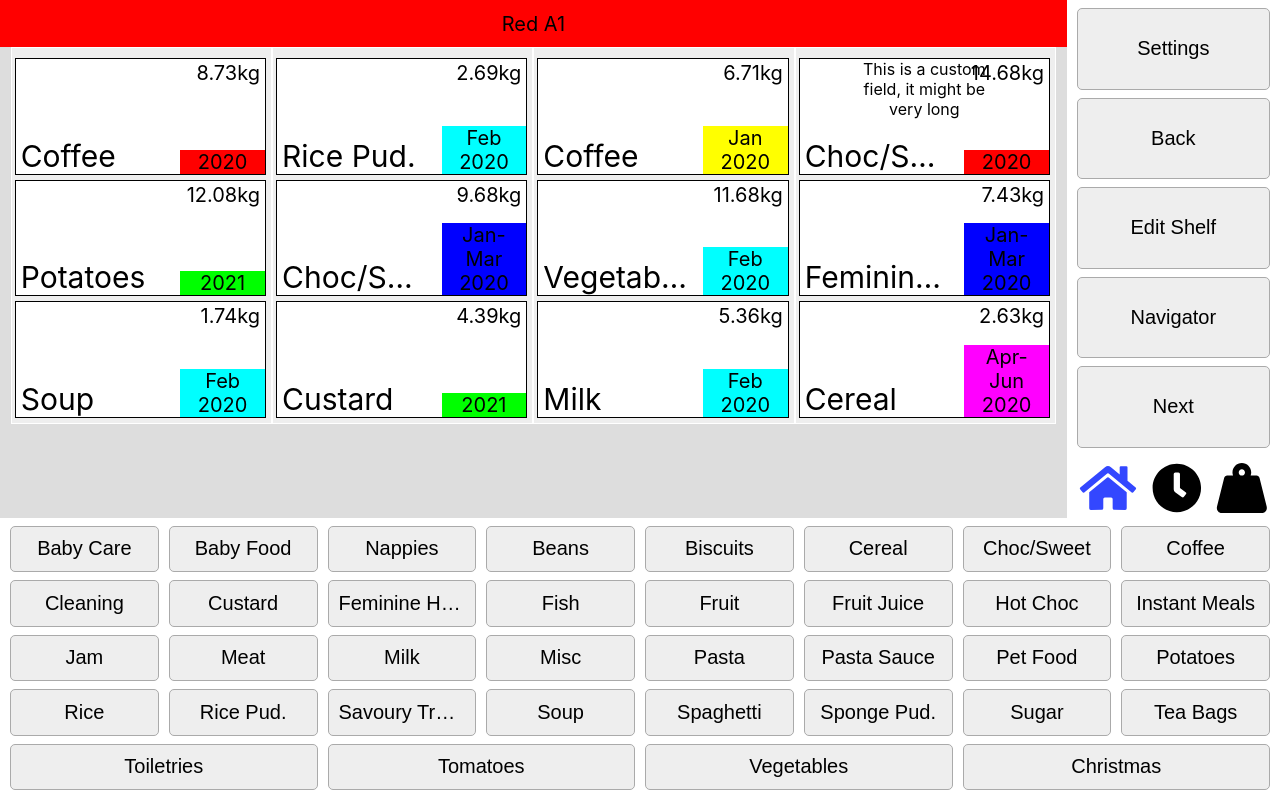
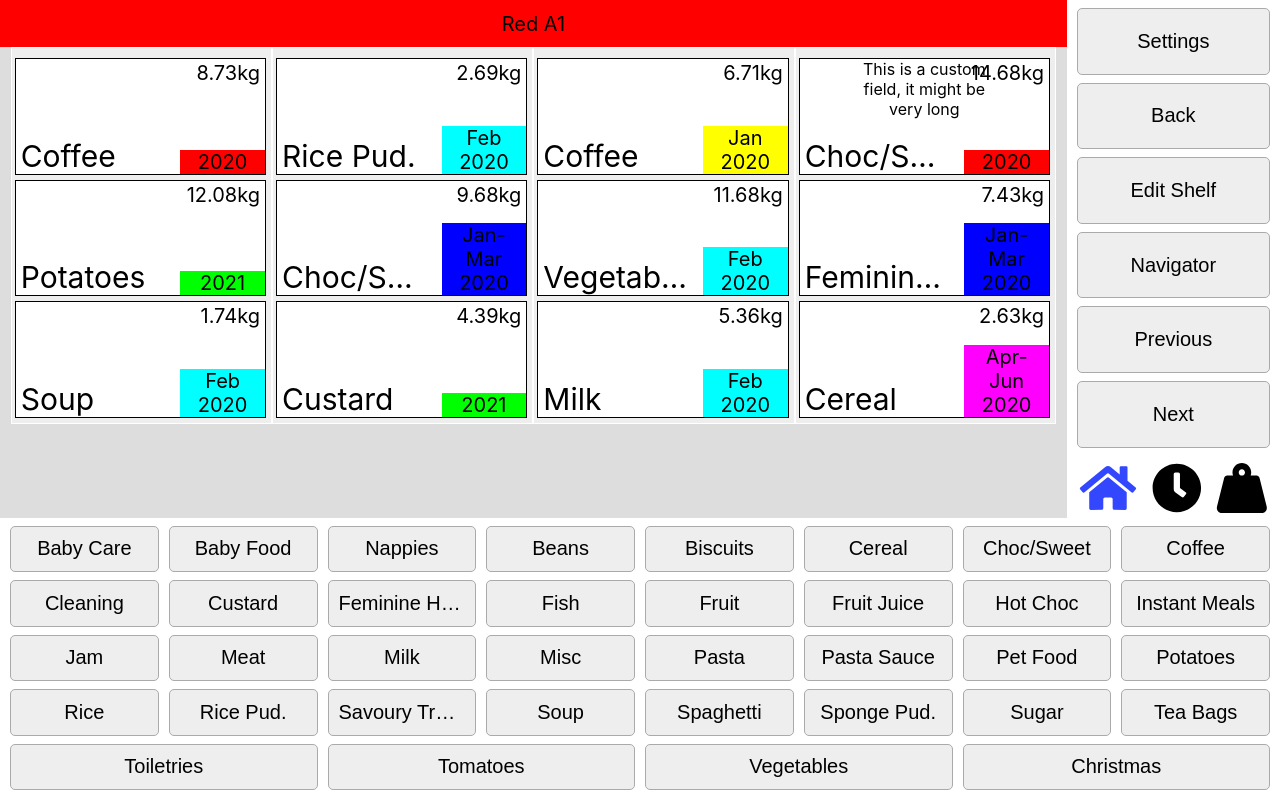
Before and after one commit to Kacper-Lubisz/TrayMaster, a React (Create React App) app: page / in a window 1280 px wide. Built offline with nearby package versions, Linux system fonts and the light colour scheme.

Commit message:
Add Previous button as inverse to Next (loops properly)

```diff
--- a/src/ShelfView.tsx
+++ b/src/ShelfView.tsx
@@ -16,7 +16,7 @@ export type KeyboardName = "category" | "expiry" | "weight";
 /**
  * The directions in which you can navigate
  */
-type ShelfMoveDirection = "left" | "right" | "up" | "down" | "next"
+type ShelfMoveDirection = "left" | "right" | "up" | "down" | "next" | "previous"
 
 
 interface ShelfViewProps {
@@ -184,6 +184,45 @@ export class ShelfView extends React.Component<ShelfViewProps, ShelfViewState> {
                     // fixme ensure that this zone has bays and this bay has shelves
                 });
             }
+        } else if (shelf === "previous") {
+
+            if (shelfIndex - 1 >= 0) {// decrement shelfIndex
+
+                const newShelfIndex = shelfIndex - 1;
+                const newShelf = currentBay.shelves[newShelfIndex];
+                this.setState({
+                    ...this.state,
+                    selected: new Map(),
+                    currentShelf: newShelf
+                });
+            } else if (bayIndex - 1 >= 0) { // decrement bayIndex
+
+                const newBayIndex = bayIndex - 1;
+                const newBay = currentZone.bays[newBayIndex];
+                // Go to last shelf in that bay
+                const newShelf = newBay.shelves[newBay.shelves.length - 1];
+                this.setState({
+                    ...this.state,
+                    selected: new Map(),
+                    currentShelf: newShelf
+                    // fixme ensure that this bay has shelves
+                    // the best solution would be to store the bay and have the shelf view display a message saying:
+                    // "this bay doesn't have any shelves yet"
+                });
+            } else { // decrement zone, looping back around if necessary
+                let newZoneIndex = ((zoneIndex - 1) >= 0) ? (zoneIndex - 1) : (warehouse.zones.length - 1);
+                let newZone = warehouse.zones[newZoneIndex];
+                // Go to last bay in that zone
+                const newBay = newZone.bays[newZone.bays.length - 1];
+                // Go to last shelf in that bay
+                const newShelf = newBay.shelves[newBay.shelves.length - 1];
+                this.setState({
+                    ...this.state,
+                    selected: new Map(),
+                    currentShelf: newShelf
+                    // fixme ensure that this zone has bays and this bay has shelves
+                });
+            }
         }
     }
 
@@ -262,6 +301,7 @@ export class ShelfView extends React.Component<ShelfViewProps, ShelfViewState> {
                         {name: "Back", onClick: () => alert("Back")},
                         {name: "Edit Shelf", onClick: this.enterEditShelf.bind(this)},
                         {name: "Navigator", onClick: this.openNavigator.bind(this)},
+                        {name: "Previous", onClick: this.changeShelf.bind(this, "previous")},
                         {name: "Next", onClick: this.changeShelf.bind(this, "next")},
                     ]}
                     keyboards={[
```
